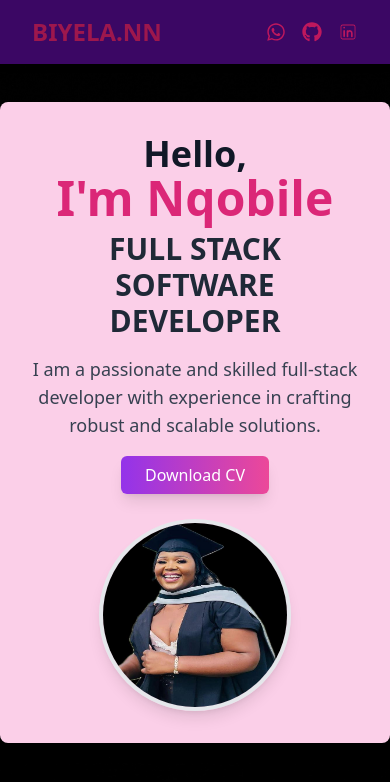
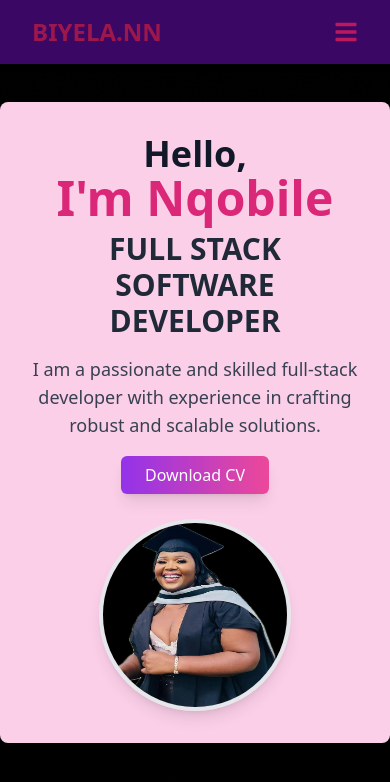
Before and after one commit to NqobileBuhle/Me, a React (Vite) app: page / in a window 390 px wide. Shown: the top 782 px of the page. Built offline with nearby package versions, Linux system fonts and the light colour scheme.

Commit message:
New projects added

```diff
--- a/package.json
+++ b/package.json
@@ -13,9 +13,11 @@
     "@fortawesome/fontawesome-free": "^6.6.0",
     "@fortawesome/free-solid-svg-icons": "^6.6.0",
     "@fortawesome/react-fontawesome": "^0.2.2",
+    "framer-motion": "^11.5.4",
     "react": "^18.3.1",
     "react-dom": "^18.3.1",
     "react-icons": "^5.3.0",
+    "react-scroll": "^1.9.0",
     "react-slick": "^0.30.2",
     "slick-carousel": "^1.8.1"
   },
--- a/src/App.jsx
+++ b/src/App.jsx
@@ -1,4 +1,5 @@
 import React from "react";
+import { Link } from "react-scroll";  // Ensure this is imported correctly
 import NavBar from "./Components/NavBar";
 import Home from "./Components/Home";
 import About from "./Components/About";
@@ -11,16 +12,20 @@ import coverB from './assets/coverB.jpg'; // Import the image
 function App() {
     return (
         <div className="App">
+            {/* Background Image */}
             <div
-                className="w-full h-[100vh]"
+                className="w-full h-[100vh] bg-cover bg-center"
+                style={{ backgroundImage: `url(${coverB})` }}
+            >
+                {/* Navigation Bar */}
+                <NavBar />
 
-            >
-            <NavBar />
-            <Home />
-            <About />
-            <Projects />
-            <Contact />
-            <Footer />
+                {/* Sections with IDs for smooth scrolling */}
+                <Home id="Intro" />
+                <About id="About" />
+                <Projects id="Projects" />
+                <Contact id="Contact" />
+                <Footer />
             </div>
         </div>
     );
--- a/src/Components/About.jsx
+++ b/src/Components/About.jsx
@@ -1,4 +1,5 @@
 import React from 'react';
+import { motion } from 'framer-motion';  // Import Framer Motion
 import css from "../assets/css.png";
 import html from "../assets/html.png";
 import javascript from "../assets/javascript.png";
@@ -9,20 +10,44 @@ import sql from "../assets/sql.jpeg";
 import java2 from "../assets/java.png";
 import coverB from '../assets/design.jpg';
 
+// Variants for animations
+const fadeInUp = {
+  hidden: { opacity: 0, y: 20 },
+  visible: { opacity: 1, y: 0, transition: { duration: 0.6 } },
+};
+
+const staggerContainer = {
+  hidden: { opacity: 0 },
+  visible: {
+    opacity: 1,
+    transition: {
+      staggerChildren: 0.2,
+    },
+  },
+};
+
 const About = () => {
   return (
-    <section id='About' className="py-16 bg-gray-100 "
-    style={{ backgroundImage: `url(${coverB})` }}>
-
+    <section
+      id='About'
+      className="py-16 bg-gray-100 mb-6 mt-24"
+      style={{ backgroundImage: `url(${coverB})` }}
+    >
       <div className="container mx-auto px-6 md:px-12 lg:px-24">
         {/* About Section */}
-        <div className="flex flex-col items-center">
-          <div className="content w-full md:w-2/3 md:pl-12 text-center">
-            <div className="about mb-6">
-              <h2 className="text-3xl font-bold text-pink-800 mb-4">
+        <motion.div
+          className="flex flex-col items-center"
+          variants={fadeInUp}
+          initial="hidden"
+          whileInView="visible"
+          viewport={{ once: true, amount: 0.3 }}
+        >
+          <motion.div className="content w-full md:w-2/3 md:pl-12 text-center" variants={fadeInUp}>
+            <div className="about mb-12">
+              <h2 className="text-3xl font-bold text-pink-800 mb-12 ">
                 ABOUT ME
               </h2>
-              <p className="text-gray-700 leading-relaxed text-bold">
+              <p className="text-white leading-relaxed text-bold">
                 I'm a passionate and dedicated software developer with a knack for turning
                 complex problems into elegant, efficient solutions. With a strong foundation
                 in JavaScript and a keen interest in developing innovative web applications,
@@ -38,7 +63,13 @@ const About = () => {
               <h2 className="text-3xl font-bold text-pink-800 mb-6">
                 MY SKILLS
               </h2>
-              <div className="grid grid-cols-2 md:grid-cols-3 lg:grid-cols-4 gap-8">
+              <motion.div
+                className="grid grid-cols-2 md:grid-cols-3 lg:grid-cols-4 gap-8"
+                variants={staggerContainer}
+                initial="hidden"
+                whileInView="visible"
+                viewport={{ once: true, amount: 0.3 }}
+              >
                 {/* Skill Cards */}
                 <SkillCard image={css} skillName="CSS" />
                 <SkillCard image={html} skillName="HTML" />
@@ -48,22 +79,26 @@ const About = () => {
                 <SkillCard image={plus} skillName="C++" />
                 <SkillCard image={sql} skillName="SQL/PLSQL" />
                 <SkillCard image={java2} skillName="Java" />
-              </div>
+              </motion.div>
             </div>
-          </div>
-        </div>
+          </motion.div>
+        </motion.div>
       </div>
     </section>
   );
 }
 
-// Skill Card Component
+// Skill Card Component with Animation
 const SkillCard = ({ image, skillName }) => {
   return (
-    <article className='flex flex-col items-center p-4 bg-white rounded-lg shadow-md hover:shadow-lg transition-shadow duration-300'>
+    <motion.article
+      className='flex flex-col items-center p-4 bg-white rounded-lg shadow-md hover:shadow-lg transition-shadow duration-300 overflow-hidden bg-cover bg-center bg-no-repeat'
+      whileHover={{ scale: 1.1, boxShadow: "0px 0px 15px rgba(0, 0, 0, 0.2)" }}
+      variants={fadeInUp}
+    >
       <img className='w-20 h-20 object-contain mb-4' src={image} alt={skillName} />
       <span className='text-pink-800 font-medium'>{skillName}</span>
-    </article>
+    </motion.article>
   );
 }
 
--- a/src/Components/Contact.jsx
+++ b/src/Components/Contact.jsx
@@ -2,16 +2,48 @@ import React from 'react';
 import { MdEmail } from "react-icons/md";
 import { FaPhoneAlt } from "react-icons/fa";
 import { CiFacebook } from "react-icons/ci";
+import { motion } from 'framer-motion';  // Import Framer Motion
 import coverB from '../assets/design.jpg';
+
+// Animation Variants
+const fadeInUp = {
+  hidden: { opacity: 0, y: 30 },
+  visible: { opacity: 1, y: 0, transition: { duration: 0.6, ease: 'easeOut' } },
+};
+
+const staggerContainer = {
+  hidden: { opacity: 1 },
+  visible: {
+    opacity: 1,
+    transition: {
+      staggerChildren: 0.2,
+    },
+  },
+};
 
 const Contact = () => {
   return (
-    <section id="Contact" className="py-16 bg-gray-100 overflow-hidden bg-cover bg-center bg-no-repeat"
-    style={{ backgroundImage: `url(${coverB})` }}>
+    <section
+      id="Contact"
+      className="py-16 bg-gray-100 overflow-hidden bg-cover bg-center bg-no-repeat"
+      style={{ backgroundImage: `url(${coverB})` }}
+    >
       <div className="max-w-4xl mx-auto px-4">
-        <h2 className="text-4xl font-bold text-center text-pink-800 mb-12">CONTACT ME</h2>
+        <motion.h2
+          className="text-4xl font-bold text-center text-pink-800 mb-12"
+          initial={{ opacity: 0, y: -50 }}
+          animate={{ opacity: 1, y: 0 }}
+          transition={{ duration: 0.6, ease: 'easeOut' }}
+        >
+          CONTACT ME
+        </motion.h2>
 
-        <div className="grid grid-cols-1 md:grid-cols-2 gap-8">
+        <motion.div
+          className="grid grid-cols-1 md:grid-cols-2 gap-8"
+          variants={staggerContainer}
+          initial="hidden"
+          animate="visible"
+        >
           {/* Contact Options */}
           <div className="space-y-8">
             <ContactOption
@@ -38,20 +70,23 @@ const Contact = () => {
           </div>
 
           {/* Contact Form */}
-          <div className="bg-white p-8 shadow-md rounded-lg">
+          <motion.div
+            className="bg-white p-8 shadow-md rounded-lg"
+            variants={fadeInUp}
+          >
             <form className="space-y-4">
               <input
-                className="w-full p-3 border border-pink-300 rounded-lg focus:outline-none focus:ring-2 focus:ring-pink-500"
+                className="w-full p-3 border border-pink-300 rounded-lg focus:outline-none focus:ring-2 focus:ring-pink-500 transition-all duration-200"
                 type="text"
                 placeholder="Your Full Name"
               />
               <input
-                className="w-full p-3 border border-pink-300 rounded-lg focus:outline-none focus:ring-2 focus:ring-pink-500"
+                className="w-full p-3 border border-pink-300 rounded-lg focus:outline-none focus:ring-2 focus:ring-pink-500 transition-all duration-200"
                 type="email"
                 placeholder="Email"
               />
               <textarea
-                className="w-full p-3 border border-pink-300 rounded-lg focus:outline-none focus:ring-2 focus:ring-pink-500"
+                className="w-full p-3 border border-pink-300 rounded-lg focus:outline-none focus:ring-2 focus:ring-pink-500 transition-all duration-200"
                 rows="4"
                 placeholder="Message"
               ></textarea>
@@ -62,16 +97,20 @@ const Contact = () => {
                 Submit
               </button>
             </form>
-          </div>
-        </div>
+          </motion.div>
+        </motion.div>
       </div>
     </section>
   );
 };
 
-// Reusable Contact Option Component
+// Reusable Contact Option Component with Animation
 const ContactOption = ({ Icon, title, details, linkText, href }) => (
-  <article className="flex items-center space-x-4 bg-white p-6 rounded-lg shadow-md">
+  <motion.article
+    className="flex items-center space-x-4 bg-white p-6 rounded-lg shadow-md hover:shadow-lg transition-shadow duration-300 overflow-hidden"
+    whileHover={{ scale: 1.05, boxShadow: "0px 8px 24px rgba(0, 0, 0, 0.1)" }}  // Hover Effect
+    variants={fadeInUp}
+  >
     <Icon className="text-3xl text-pink-500" />
     <div>
       <h4 className="text-lg font-semibold text-pink-800">{title}</h4>
@@ -80,7 +119,7 @@ const ContactOption = ({ Icon, title, details, linkText, href }) => (
         {linkText}
       </a>
     </div>
-  </article>
+  </motion.article>
 );
 
 export default Contact;
--- a/src/Components/Footer.jsx
+++ b/src/Components/Footer.jsx
@@ -5,8 +5,8 @@ const Footer = () => {
   const currentYear = new Date().getFullYear();
 
   return (
-    <footer className="footer-content py-6 bg-purple-950 text-pink-600 text-center">
-      <hr className="mb-4 border-gray-600" />
+    <footer className="footer-content py-8 bg-purple-950 text-pink-600 text-center">
+      <hr className="mb-4 border-pink-600" />
 
       <p className="footer-text mb-2">
         Would love to meet other software developers to get jobs done.
--- a/src/Components/Home.jsx
+++ b/src/Components/Home.jsx
@@ -1,15 +1,59 @@
 import React from "react";
+import { motion } from "framer-motion";  // Import motion from Framer Motion
 import "../index.css";
 import myPic from '../assets/profile.jpeg';
 import CV from "../assets/Nqobile Biyela.docx";
 import coverB from '../assets/design.jpg';
 
+// Variants for animations
+const containerVariants = {
+  hidden: { opacity: 0, x: "-100vw" },
+  visible: {
+    opacity: 1,
+    x: 0,
+    transition: { type: "spring", stiffness: 120, delay: 0.5 }
+  },
+};
+
+const imageVariants = {
+  hidden: { opacity: 0, scale: 0.8 },
+  visible: {
+    opacity: 1,
+    scale: 1,
+    transition: { duration: 0.8, delay: 1 }
+  },
+};
+
+const buttonVariants = {
+  hover: {
+    scale: 1.1,
+    textShadow: "0px 0px 8px rgb(255,255,255)",
+    boxShadow: "0px 0px 8px rgb(255,255,255)",
+    transition: { duration: 0.3, yoyo: Infinity }
+  }
+};
+
 const Home = () => {
   return (
-    <section id="Intro" className="relative h-screen  flex items-center justify-center overflow-hidden bg-cover bg-center bg-no-repeat"
-    style={{ backgroundImage: `url(${coverB})` }}>
-      <div className="flex flex-col md:flex-row items-center justify-center md:justify-between p-8 max-w-6xl mx-auto bg-pink-200 shadow-lg rounded-lg">
-        <div className="text-center md:text-left md:w-1/2">
+    <section
+      id="Intro"
+      className="relative h-screen flex items-center justify-center overflow-hidden bg-cover bg-center bg-no-repeat"
+      style={{ backgroundImage: `url(${coverB})` }}
+    >
+      {/* Main Content with Animation */}
+      <motion.div
+        className="flex flex-col md:flex-row items-center justify-center md:justify-between p-8 max-w-6xl mx-auto bg-pink-200 shadow-lg rounded-lg"
+        variants={containerVariants}
+        initial="hidden"
+        animate="visible"
+      >
+        {/* Text Section */}
+        <motion.div
+          className="text-center md:text-left md:w-1/2"
+          initial={{ opacity: 0, x: "-100vw" }}
+          animate={{ opacity: 1, x: 0 }}
+          transition={{ type: "spring", stiffness: 50, delay: 1 }}
+        >
           <h1 className="text-4xl md:text-5xl font-extrabold text-gray-900">
             Hello, <br />
             <span className="text-5xl md:text-6xl text-pink-600">I'm Nqobile</span>
@@ -20,7 +64,11 @@ const Home = () => {
           <p className="mt-4 text-gray-700 text-lg">
             I am a passionate and skilled full-stack developer with experience in crafting robust and scalable solutions.
           </p>
-          <div className="mt-6">
+          <motion.div
+            className="mt-6"
+            variants={buttonVariants}
+            whileHover="hover"
+          >
             <a
               href={CV}
               download
@@ -28,18 +76,25 @@ const Home = () => {
             >
               Download CV
             </a>
-          </div>
-        </div>
-        <div className="mt-8 md:mt-0 md:w-1/2 flex justify-center">
+          </motion.div>
+        </motion.div>
+
+        {/* Image Section with Animation */}
+        <motion.div
+          className="mt-8 md:mt-0 md:w-1/2 flex justify-center"
+          variants={imageVariants}
+          initial="hidden"
+          animate="visible"
+        >
           <img
             className="w-48 h-48 md:w-72 md:h-72 rounded-full border-4 border-gray-200 shadow-lg"
             src={myPic}
             alt="Profile"
           />
-        </div>
-      </div>
+        </motion.div>
+      </motion.div>
     </section>
   );
-}
+};
 
 export default Home;
--- a/src/Components/NavBar.jsx
+++ b/src/Components/NavBar.jsx
@@ -1,29 +1,90 @@
-import React from "react";
+import React, { useState } from "react";
 import "../index.css";
-import { FaWhatsapp, FaGithub } from "react-icons/fa";
+import { FaWhatsapp, FaGithub, FaBars, FaTimes } from "react-icons/fa";
 import { CiLinkedin } from "react-icons/ci";
 
 const NavBar = () => {
+  const [isMobileMenuOpen, setMobileMenuOpen] = useState(false);
+
+  const toggleMobileMenu = () => {
+    setMobileMenuOpen(!isMobileMenuOpen);
+  };
+
   return (
-    <nav className="flex justify-between items-center px-8 py-4 bg-purple-950 shadow-md fixed w-full z-10 ">
+    <nav className="flex justify-between items-center px-8 py-4 bg-purple-950 shadow-md fixed w-full z-10">
       {/* Logo Section */}
       <div className="logo text-2xl font-bold text-pink-800">
         <span>BIYELA.NN</span>
       </div>
 
+      {/* Hamburger Menu Icon for Mobile */}
+      <div className="md:hidden flex items-center">
+        <button
+          onClick={toggleMobileMenu}
+          className="text-pink-700 focus:outline-none text-2xl"
+        >
+          {isMobileMenuOpen ? <FaTimes /> : <FaBars />}
+        </button>
+      </div>
+
       {/* Navigation Links */}
-      <div className="hidden md:flex space-x-6">
-        <a className="nav-options text-pink-700 hover:text-pink-500 transition duration-300" href="#Intro">HOME</a>
-        <a className="nav-options text-pink-700 hover:text-pink-500 transition duration-300" href="#About">ABOUT</a>
-        <a className="nav-options text-pink-700 hover:text-pink-500 transition duration-300" href="#Projects">PROJECTS</a>
-        <a className="nav-options text-pink-700 hover:text-pink-500 transition duration-300" href="#Contact">CONTACT</a>
+      <div
+        className={`${
+          isMobileMenuOpen ? "flex" : "hidden"
+        } md:flex flex-col md:flex-row space-y-4 md:space-y-0 md:space-x-6 absolute md:static top-16 left-0 w-full md:w-auto bg-purple-950 md:bg-transparent md:py-0 py-4 px-8 md:px-0`}
+      >
+        <a
+          className="nav-options text-pink-700 hover:text-pink-500 transition duration-300"
+          href="#Intro"
+        >
+          HOME
+        </a>
+        <a
+          className="nav-options text-pink-700 hover:text-pink-500 transition duration-300"
+          href="#About"
+        >
+          ABOUT
+        </a>
+        <a
+          className="nav-options text-pink-700 hover:text-pink-500 transition duration-300"
+          href="#Projects"
+        >
+          PROJECTS
+        </a>
+        <a
+          className="nav-options text-pink-700 hover:text-pink-500 transition duration-300"
+          href="#Contact"
+        >
+          CONTACT
+        </a>
       </div>
 
       {/* Social Media Icons */}
-      <div className="social-icons flex space-x-4">
-        <a className="social-icons-1 text-pink-700 hover:text-pink-500 text-xl transition duration-300" href="http://wa.me/0685119703" target="_blank" rel="noopener noreferrer"><FaWhatsapp /></a>
-        <a className="social-icons-1 text-pink-700 hover:text-pink text-xl transition duration-300" href="https://github.com/NqobileBuhle" target="_blank" rel="noopener noreferrer"><FaGithub /></a>
-        <a className="social-icons-1 text-pink-700 hover:text-pink-700 text-xl transition duration-300" href="https://linkedin.com/in/nqobile-nobuhle-biyela-46702a24b" target="_blank" rel="noopener noreferrer"><CiLinkedin /></a>
+      <div className="social-icons hidden md:flex space-x-4">
+        <a
+          className="social-icons-1 text-pink-700 hover:text-pink-500 text-xl transition duration-300"
+          href="http://wa.me/0685119703"
+          target="_blank"
+          rel="noopener noreferrer"
+        >
+          <FaWhatsapp />
+        </a>
+        <a
+          className="social-icons-1 text-pink-700 hover:text-pink text-xl transition duration-300"
+          href="https://github.com/NqobileBuhle"
+          target="_blank"
+          rel="noopener noreferrer"
+        >
+          <FaGithub />
+        </a>
+        <a
+          className="social-icons-1 text-pink-700 hover:text-pink-700 text-xl transition duration-300"
+          href="https://linkedin.com/in/nqobile-nobuhle-biyela-46702a24b"
+          target="_blank"
+          rel="noopener noreferrer"
+        >
+          <CiLinkedin />
+        </a>
       </div>
     </nav>
   );
--- a/src/Components/Projects.jsx
+++ b/src/Components/Projects.jsx
@@ -1,13 +1,36 @@
 import React from 'react';
+import { motion } from 'framer-motion';
 import drone from "../assets/drone.jpg";
 import school from "../assets/school.jpg";
 import car1 from "../assets/car.jpeg";
+import newProjectImage from "../assets/design.jpg";  // New project image
 import coverB from '../assets/design.jpg';
+import me from '../assets/Nqoh.jpeg'
+import project from '../assets/Nqobile.jpeg'
+
+// Animation Variants
+const fadeInUp = {
+  hidden: { opacity: 0, y: 30 },
+  visible: { opacity: 1, y: 0, transition: { duration: 0.5, ease: 'easeInOut' } },
+};
+
+const staggerContainer = {
+  hidden: { opacity: 1 },
+  visible: {
+    opacity: 1,
+    transition: {
+      staggerChildren: 0.2,
+    },
+  },
+};
 
 function Projects() {
   return (
-    <section id='Projects' className="py-16 bg-white"
-    style={{ backgroundImage: `url(${coverB})` }}>
+    <section
+      id='Projects'
+      className="py-16 bg-white"
+      style={{ backgroundImage: `url(${coverB})` }}
+    >
       <div className="container mx-auto px-6 md:px-12 lg:px-24">
         {/* Projects Header */}
         <div className="text-center mb-12">
@@ -15,7 +38,13 @@ function Projects() {
         </div>
 
         {/* Portfolio Container */}
-        <div className="portfolio_container grid grid-cols-1 md:grid-cols-2 lg:grid-cols-3 gap-12">
+        <motion.div
+          className="portfolio_container grid grid-cols-1 md:grid-cols-2 lg:grid-cols-3 gap-12"
+          variants={staggerContainer}
+          initial="hidden"
+          whileInView="visible"
+          viewport={{ once: true, amount: 0.3 }}
+        >
           {/* Project Cards */}
           <ProjectCard
             image={drone}
@@ -35,28 +64,55 @@ function Projects() {
             liveLink=""
             githubLink="https://github.com/NqobileBuhle/Online-Cars-Project.git"
           />
-        </div>
+          {/* New Project Card */}
+          <ProjectCard
+            image={newProjectImage}  // New project image
+            title="New Project"
+            liveLink="https://example.com"  // Example live link
+            githubLink="https://github.com/NqobileBuhle/New-Project.git"  // Example GitHub link
+          />
+           <ProjectCard
+            image={me}  // New project image
+            title="New Project"
+            liveLink="https://example.com"  // Example live link
+            githubLink="https://github.com/NqobileBuhle/New-Project.git"  // Example GitHub link
+          />
+           <ProjectCard
+            image={project}  // New project image
+            title="New Project"
+            liveLink="https://example.com"  // Example live link
+            githubLink="https://github.com/NqobileBuhle/New-Project.git"  // Example GitHub link
+          />
+        </motion.div>
       </div>
     </section>
   );
 }
 
-// Project Card Component
+// Project Card Component with Animations
 const ProjectCard = ({ image, title, liveLink, githubLink }) => {
   return (
-      <article className=' bg-purple-950 rounded-lg shadow-lg hover:shadow-2xl transition-shadow duration-300'>
+    <motion.article
+      className='bg-gray-400 rounded-lg shadow-lg hover:shadow-2xl transition-shadow duration-300'
+      whileHover={{ scale: 1.05, boxShadow: "0px 8px 24px rgba(0, 0, 0, 0.1)" }}  // Hover Effect
+      variants={fadeInUp}
+    >
       <div className='overflow-hidden rounded-t-lg'>
         <img className='picture w-full h-56 object-cover' src={image} alt={title} />
       </div>
       <div className="p-6">
-          <h2 className='card-disc text-2xl font-semibold text-pink-800 mb-4'>{title}</h2>
+        <h2 className='card-disc text-2xl font-semibold text-purple-950 mb-4'>{title}</h2>
         <div className='details flex justify-between'>
-            <a className='card-link-1 text-pink-500 hover:text-pink-700' href={liveLink} target='_blank' rel="noopener noreferrer">Live Demo</a>
-            <a className='card-link-2 text-pink-500 hover:text-pink-700' href={githubLink} target='_blank' rel="noopener noreferrer">Github</a> {/* Fixed this line */}
+          {liveLink ? (
+            <a className='card-link-1 text-pink-300 hover:text-pink-700' href={liveLink} target='_blank' rel="noopener noreferrer">Live Demo</a>
+          ) : (
+            <span className='card-link-1 text-pink-300'>No Live Demo</span>
+          )}
+          <a className='card-link-2 text-pink-500 hover:text-pink-700' href={githubLink} target='_blank' rel="noopener noreferrer">Github</a>
         </div>
       </div>
-      </article>
+    </motion.article>
   );
 }
 
-export default Projects
+export default Projects;
```
Also changed, not shown: 1 other file (tests, documents, lock files or other folders). Lines whose indentation alone changed are shown as unchanged.
